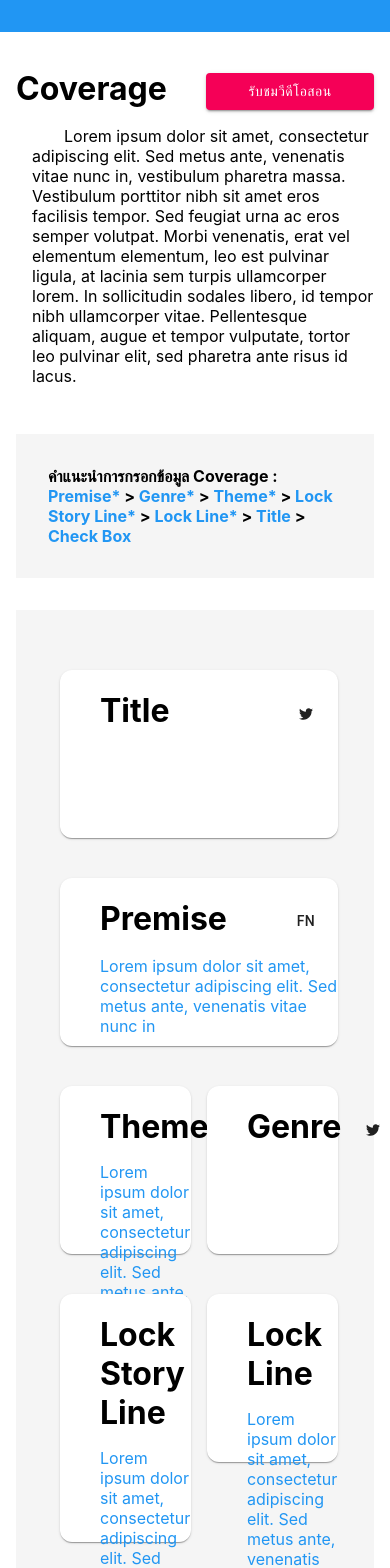
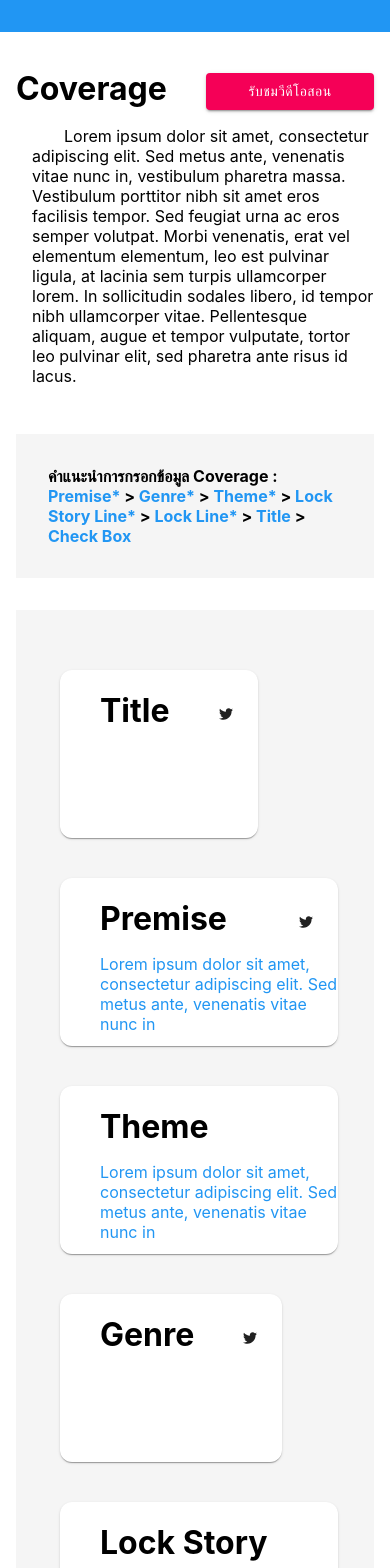
Before and after one commit to herorshi/story-bow-UI, a React (Create React App) app: page /CoveragePage in a window 390 px wide. Shown: the top 1568 px of the page. Built offline with nearby package versions, Linux system fonts and the light colour scheme.

Commit message:
change breakpoint of grid make responsive

```diff
--- a/src/component/CoverageBoard.js
+++ b/src/component/CoverageBoard.js
@@ -7,6 +7,7 @@ import ModalToPage from "./ModalToPage";
 import pageDetail from "../pageDetail";
 import ModalEditTxt from "./ModalEditTxt";
 import ModalCheckBox from "./ModalCheckBox";
+import ModalEditOrTool from "./ModalEditOrTool";
 export default function CoverageBoard(props) {
   const [open, setOpen] = useState(false);
   const [modalChoice, setModalChoice] = useState("");
@@ -139,10 +140,20 @@ export default function CoverageBoard(props) {
               CheckBoxKey={GenreKey}
             ></ModalCheckBox>
           )}
+          {/* Premise */}
+          {modalChoice == "Premise" && (
+            <ModalCheckBox
+              InputTitle={pageDetail.GenreModal}
+              Choice={GenreChoice}
+              setCheckBoxChoice={setGenreChoice}
+              handleClose={handleClose}
+              CheckBoxKey={GenreKey}
+            ></ModalCheckBox>
+          )}
         </ModalPaper>
       </Modal>
       {/* 1 line = 12 sm split to 4 and 8 */}
-      <Grid item xs={12} sm={4}>
+      <Grid item sm={12} md={4}>
         {/* use PaperCard */}
         <PaperCard
           title="Title"
@@ -153,7 +164,7 @@ export default function CoverageBoard(props) {
           editfn={handleModalTitle}
         ></PaperCard>
       </Grid>
-      <Grid item xs={12} sm={8}>
+      <Grid item sm={12} md={8}>
         {/* ต้องใส่ modal ให้ปุ่มใน PaperCard ยังไงดี ต้องส่ง chidren ไม่ได้ มี2ปุ่ม 2 modal*/}
         <PaperCard
           title="Premise"
@@ -161,11 +172,11 @@ export default function CoverageBoard(props) {
           detailclname="primary"
           height="10em"
           width="100%"
-          AdvanceFunction={handlePremiseTool}
+          editfn={handleModalTitle}
           closeModal={handleClose}
         ></PaperCard>
       </Grid>
-      <Grid item xs={6} sm={8}>
+      <Grid item sm={12} md={8}>
         <PaperCard
           title="Theme"
           detail="Lorem ipsum dolor sit amet, consectetur adipiscing elit. Sed metus ante, venenatis vitae nunc in"
@@ -174,7 +185,7 @@ export default function CoverageBoard(props) {
           width="100%"
         ></PaperCard>
       </Grid>
-      <Grid item xs={6} sm={4}>
+      <Grid item sm={12} md={4}>
         <PaperCard
           title="Genre"
           detail={GenerateCheckBoxDetail(GenreChoice)}
@@ -184,7 +195,7 @@ export default function CoverageBoard(props) {
           editfn={handleGenreCheckBox}
         ></PaperCard>
       </Grid>
-      <Grid item xs={6} sm={12}>
+      <Grid item sm={12} md={12}>
         <PaperCard
           title="Lock Story Line"
           detail="Lorem ipsum dolor sit amet, consectetur adipiscing elit. Sed metus ante, venenatis vitae nunc in"
@@ -193,7 +204,7 @@ export default function CoverageBoard(props) {
           width="100%"
         ></PaperCard>
       </Grid>
-      <Grid item xs={6} sm={8}>
+      <Grid item sm={12} md={8}>
         <PaperCard
           title="Lock Line"
           detail="Lorem ipsum dolor sit amet, consectetur adipiscing elit. Sed metus ante, venenatis vitae nunc in"
@@ -202,7 +213,7 @@ export default function CoverageBoard(props) {
           width="100%"
         ></PaperCard>
       </Grid>
-      <Grid item xs={6} sm={4}>
+      <Grid item sm={12} md={4}>
         <PaperCard
           title="Check Box"
           detail={GenerateCheckBoxDetail(CheckBoxChoice)}
```
